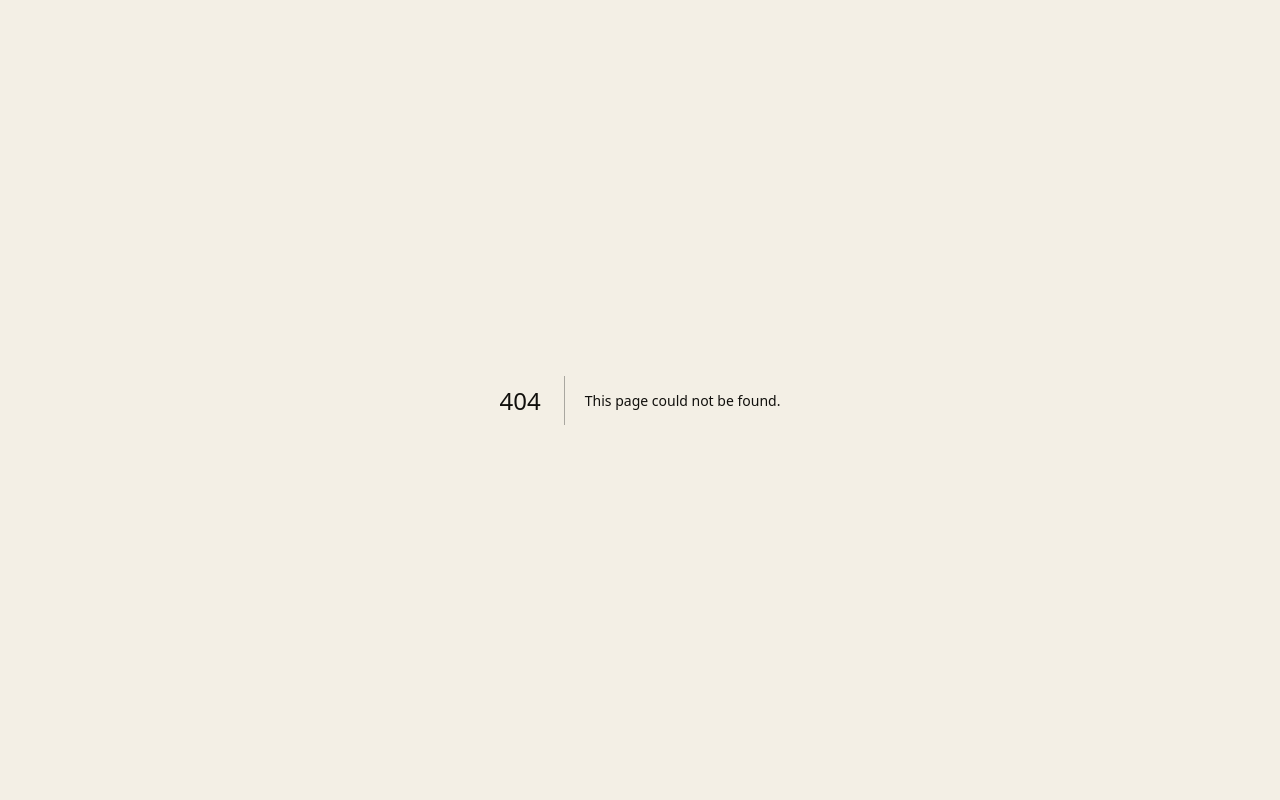
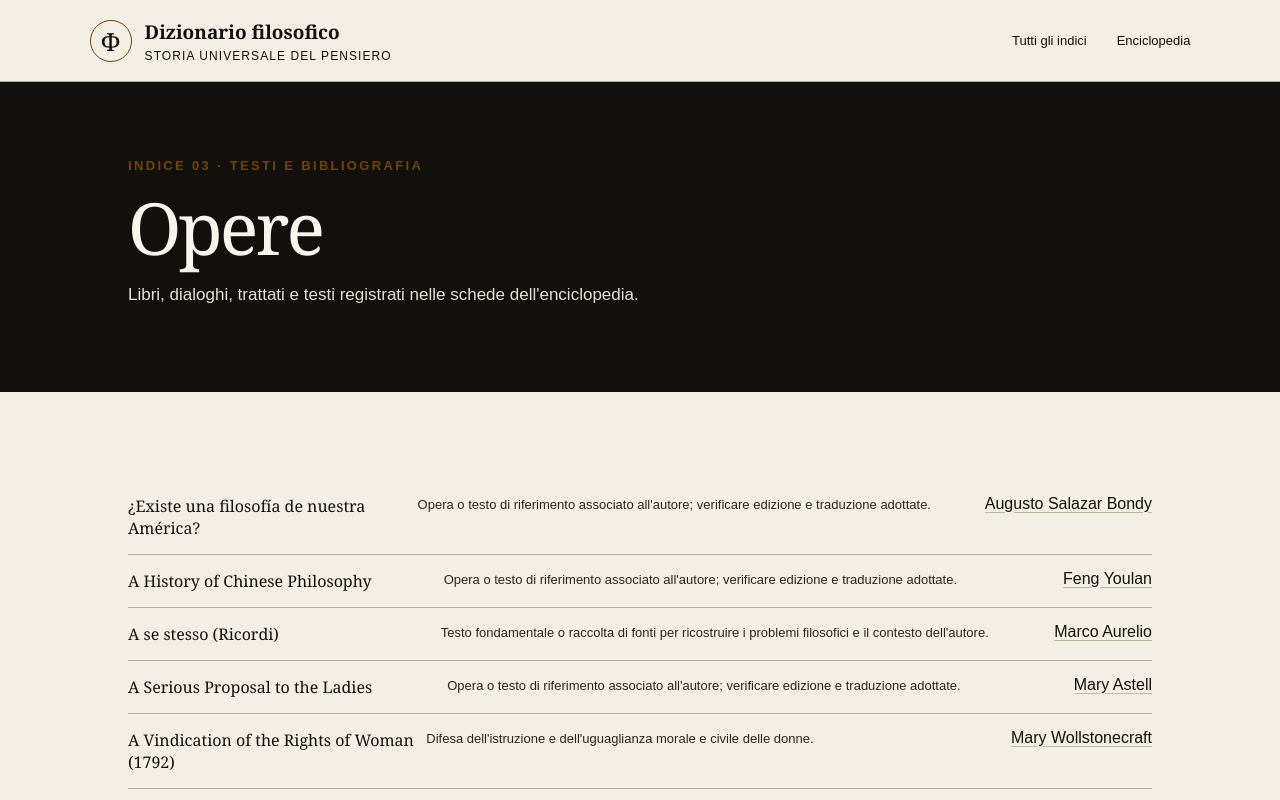
Before and after one commit to Marco19666/dizionariofilosofico, a Next.js app: page /indici/opere in a window 1280 px wide. Before the commit this address had no page. Shown: the top 800 px of the page. Built offline with nearby package versions, Linux system fonts and the light colour scheme.

Commit message:
Aggiunge indice autonomo delle opere

```diff
--- /dev/null
+++ b/app/indici/opere/page.tsx
@@ -0,0 +1,10 @@
+import Link from "next/link";
+import { entries } from "@/data/entries";
+
+export default function IndexPage() {
+ return <main className="indexes-page">
+ <header className="site-header"><Link className="brand" href="/"><span className="brand-mark">Φ</span><span><strong>Dizionario filosofico</strong><small>Storia universale del pensiero</small></span></Link><nav><Link href="/indici">Tutti gli indici</Link><Link href="/enciclopedia">Enciclopedia</Link></nav></header>
+ <section className="indexes-hero"><p className="eyebrow">Indice 03 · Testi e bibliografia</p><h1>Opere</h1><p>Libri, dialoghi, trattati e testi registrati nelle schede dell'enciclopedia.</p></section>
+ <div className="section-wrap indexes-content"><section className="index-section"><ul className="work-index">{entries.flatMap((entry) => (entry.works ?? []).map((work) => ({...work,entry}))).sort((a,b) => a.title.localeCompare(b.title,"it")).map((work,index) => <li key={work.entry.id + work.title + index}><strong>{work.title}</strong><span>{work.note}</span><Link href={`/enciclopedia/${work.entry.slug}`}>{work.entry.title}</Link></li>)}</ul></section><p className="editorial-note"><Link href="/indici">← Torna agli indici</Link></p></div>
+ <footer className="site-footer"><span>© {new Date().getFullYear()} Dizionario universale della storia della filosofia</span></footer></main>;
+}
```
